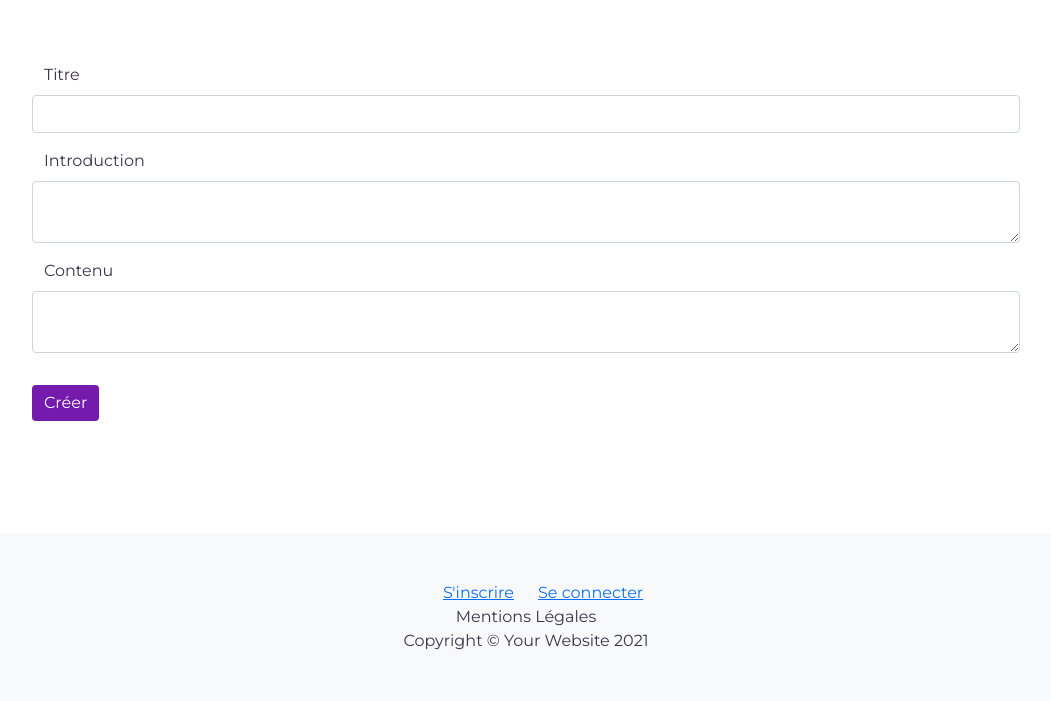
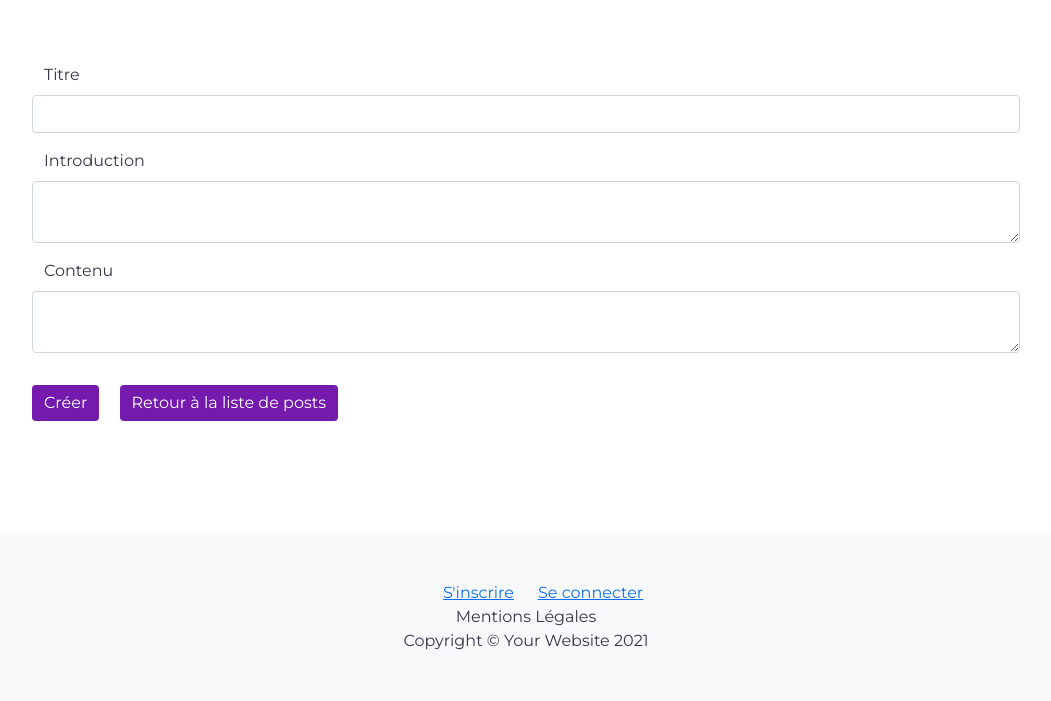
Before and after one commit to CharB-22/OC-blog-professionnel, a PHP site: template App/View/AdminCreatePostView.php in a window 1280 px wide. Shown: the part 193-894 px from the top of the page, without its empty margins (114-1165 px from the left). Run offline with PHP 8.4, Linux system fonts and the light colour scheme; the template is opened without the code that fills it, so the values that code supplies are empty.

Commit message:
Improve UX to return to Post List

```diff
--- a/App/View/AdminCreatePostView.php
+++ b/App/View/AdminCreatePostView.php
@@ -25,5 +25,6 @@
             <textarea class="form-control" id="content" name="content" aria-describedby="Content"><?= $newPost != null? htmlspecialchars($newPost->getContent()) : null ?></textarea>
         </div>
         <button type="submit" name="createPost" class="btn btn-primary m-3">Créer</button>
+        <a href="index.php?route=adminPostList" type="button" class="btn btn-primary">Retour à la liste de posts</a>
     </form>
 </div>
--- a/App/View/AdminUpdatePostView.php
+++ b/App/View/AdminUpdatePostView.php
@@ -26,5 +26,6 @@
             <textarea class="form-control" id="content" name="content" rows="10" cols="50" aria-describedby="Content"><?= htmlspecialchars($postToUpdate->getContent());?></textarea>
         </div>
         <button type="submit" name="updatePost" class="btn btn-primary m-3">Modifier</button>
+        <a href="index.php?route=adminPostList" type="button" class="btn btn-primary">Retour à la liste de posts</a>
     </form>
 </div>
```
